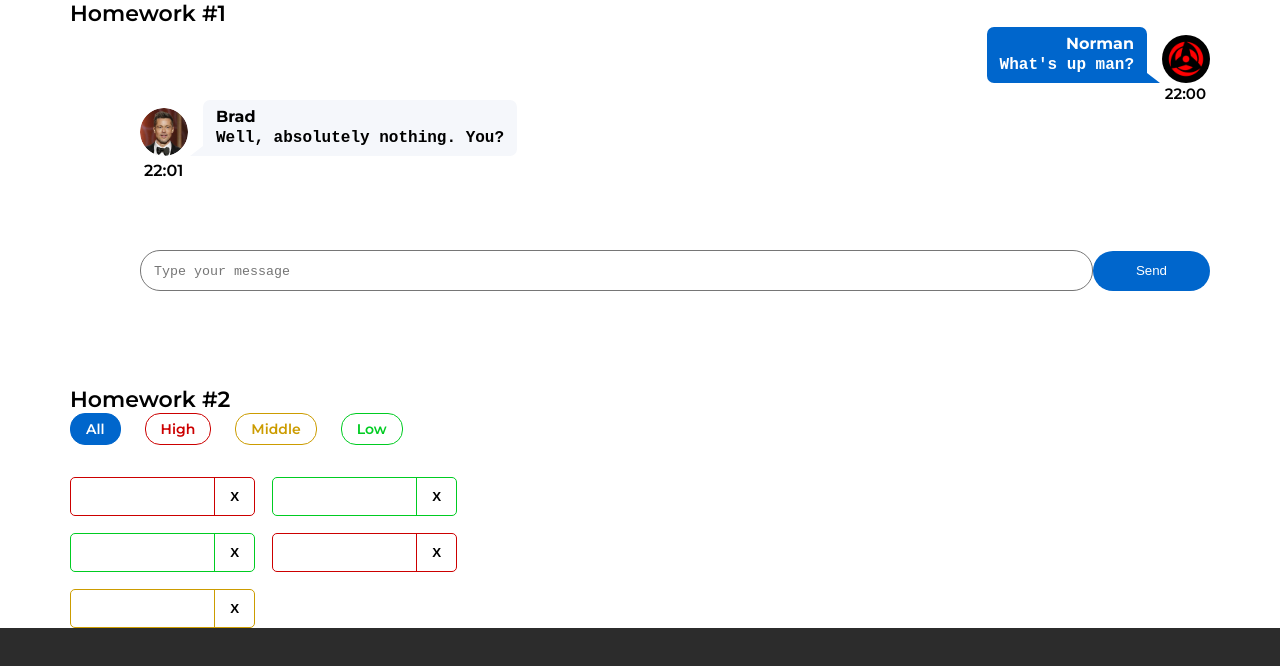
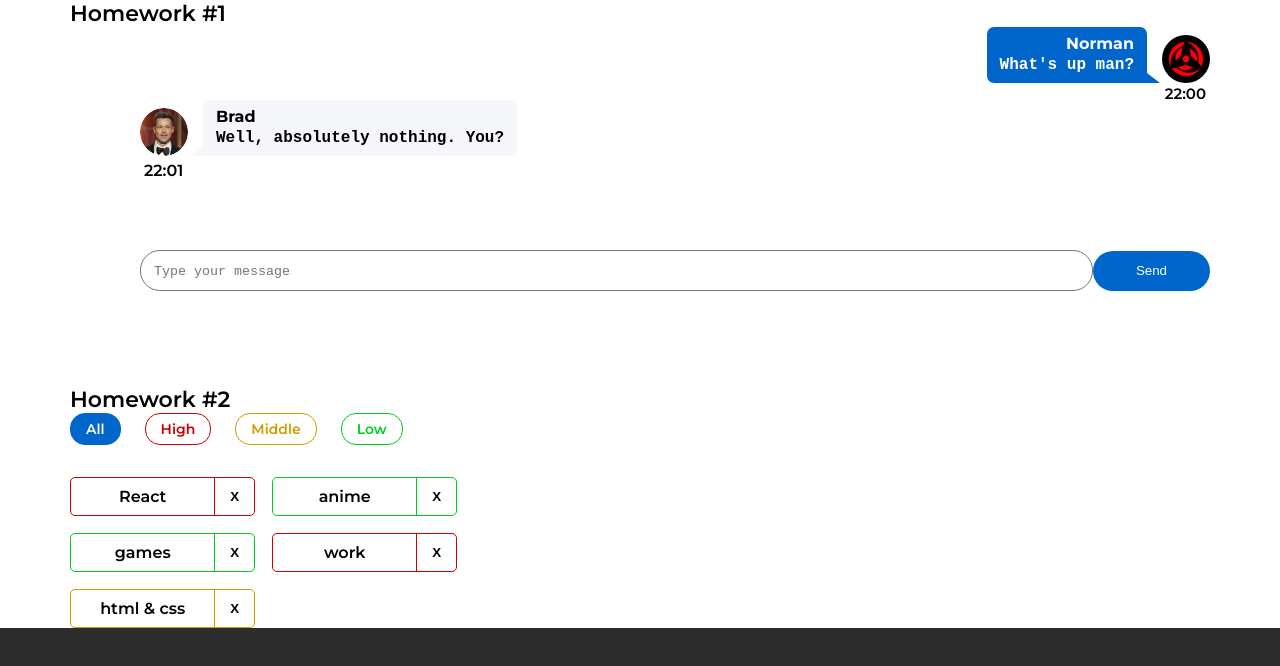
Before and after one commit to IJTINK7/hws-from-ignat, a React (Create React App) app: page / in a window 1280 px wide. Shown: the top 666 px of the page. Built offline with nearby package versions, Linux system fonts and the light colour scheme.

Commit message:
Showing incoming data

```diff
--- a/src/s2-homeworks/hw02/affairs/affair/Affair.tsx
+++ b/src/s2-homeworks/hw02/affairs/affair/Affair.tsx
@@ -24,9 +24,7 @@ function Affair(props: AffairPropsType) {
             className={affairClass}
         >
             <div id={'hw2-name-' + props.affair._id} className={nameClass}>
-                {/*создаёт студент*/}
-
-                {/**/}
+                {props.affair.name}
             </div>
             <div id={'hw2-priority-' + props.affair._id} hidden>
                 {props.affair.priority}
```
